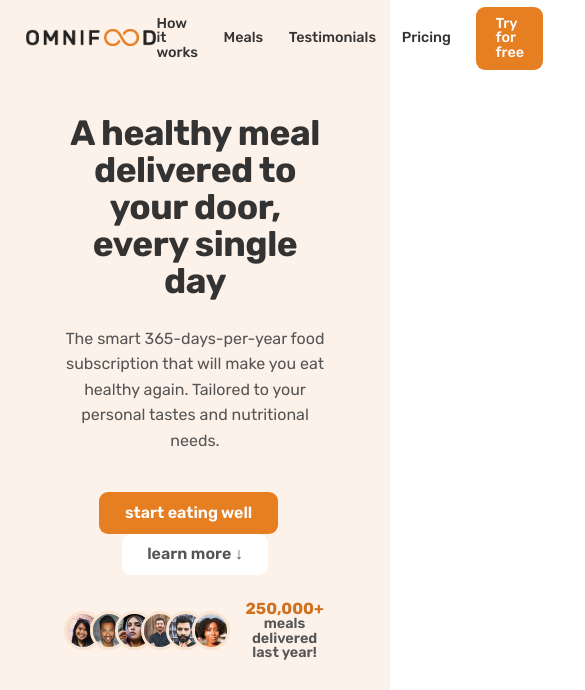
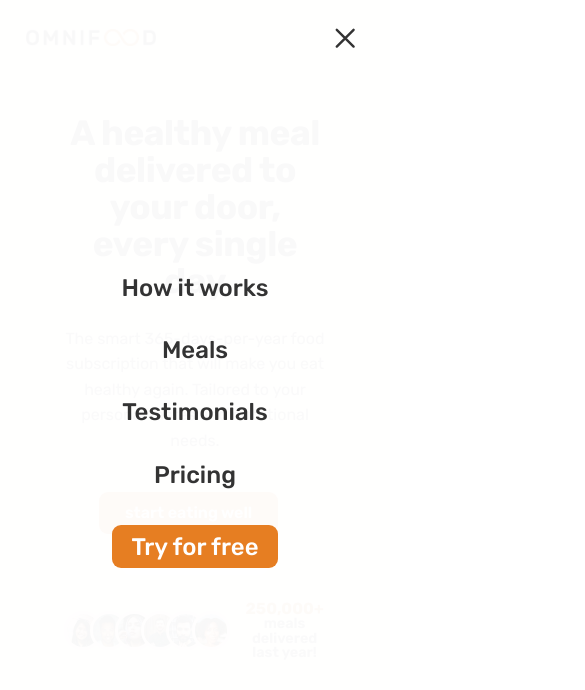
Before and after one commit to Oonie11/omniFood_Website, a plain HTML site: page index.html in a window 390 px wide. Shown: the top 690 px of the page, 585 px wide, since content can reach past the window. Drawn offline with nearby package versions, Linux system fonts and the light colour scheme.

Commit message:
add mobile navigation

```diff
--- a/css/general.css
+++ b/css/general.css
@@ -72,6 +72,7 @@ html {
   /* 10px / 16px = 0.625 = 62.5%  16px is default font size, while 10px is our preferred size.*/
   /* Percentage of user's browser font-size setting */
   font-size: 62.5%;
+  overflow-x: hidden;
 }
 
 /* default styles for the website */
@@ -80,6 +81,10 @@ body {
   font-weight: 400;
   line-height: 1;
   color: #555; /*here the 555 represents 55 55 55, since 2 digits are same you can just write 1 for each pair.*/
+
+  /* overflow content in x direction will be hidden */
+  /* only works if there is nothing in absolute relation to the body */
+  overflow-x: hidden;
 }
 
 strong {
--- a/css/queries.css
+++ b/css/queries.css
@@ -117,6 +117,71 @@ instead, assume 1rem = 1em = 16px */
   .btn--form {
     margin-top: 1.2rem;
   }
+
+  /* MOBILE NAVIGATION */
+  .btn-mobile-nav {
+    display: block;
+  }
+
+  .main-nav {
+    background-color: rgba(255, 255, 255, 0.97);
+    position: absolute;
+    top: 0;
+    left: 0;
+
+    /* covering the entire screen */
+    width: 100%;
+    /* 100% of entire view-port height */
+    height: 100vh;
+
+    /* moving the out of the view */
+    /* we can use left property but this is more optimized and faster */
+    transform: translateX(100%);
+
+    display: flex;
+    align-items: center;
+    justify-content: center;
+    transition: all 0.5s ease-in;
+
+    /* hide-nav */
+    /* allows no transition at all */
+    /* display: none; */
+
+    /* 1. hide it visually */
+    opacity: 0;
+
+    /* 2.make it unaccessible to mouse and keyboard */
+    pointer-events: none;
+
+    /* hide it from screen readers */
+    visibility: none;
+  }
+
+  .nav-open .main-nav {
+    /* enabling all the disabled features for mobile-nav */
+    opacity: 1;
+    pointer-events: auto;
+    visibility: visible;
+    transform: translateX(0);
+  }
+
+  .nav-open .icon-mobile-nav[name="close-outline"] {
+    display: block;
+  }
+
+  .nav-open .icon-mobile-nav[name="menu-outline"] {
+    display: none;
+  }
+
+  .main-nav-list {
+    flex-direction: column;
+    gap: 4.8rem;
+  }
+
+  .main-nav-link:link,
+  .main-nav-link:visited {
+    font-size: 3rem;
+  }
 }
 
 /* - Font sizes (px)
--- a/css/style.css
+++ b/css/style.css
@@ -6,6 +6,8 @@
   justify-content: space-between;
   align-items: center;
   background-color: #fdf2e9;
+  /* for absolute positioning of mobile nav */
+  position: relative;
 
   /* fixed height to create a sticky nav-bar */
   height: 9.6rem;
@@ -53,6 +55,27 @@
 .main-nav-link.nav-cta:hover,
 .main-nav-link.nav-cta:active {
   background-color: #cf711f;
+}
+
+/* MOBILE NAV */
+
+.btn-mobile-nav {
+  border: none;
+  background: none;
+  cursor: none;
+
+  display: none;
+}
+
+.icon-mobile-nav {
+  height: 4.8rem;
+  width: 4.8rem;
+  color: #333;
+}
+
+/* SELECTION based on ATTRIBUTE of the element*/
+.icon-mobile-nav[name="close-outline"] {
+  display: none;
 }
 
 /* ************************************************* */
--- a/index.html
+++ b/index.html
@@ -24,7 +24,7 @@
   <!-- **************** BODY-SECTION ************ -->
   <body>
     <!-- **************** NAV-BAR-SECTION ************ -->
-    <header class="header">
+    <header class="header nav-open">
       <a href="#">
         <img class="logo" src="./img/omnifood-logo.png" alt="omnifood-logo" />
       </a>
@@ -37,6 +37,10 @@
           <li><a class="main-nav-link nav-cta" href="#">Try for free</a></li>
         </ul>
       </nav>
+      <button class="btn-mobile-nav">
+        <ion-icon class="icon-mobile-nav" name="menu-outline"></ion-icon>
+        <ion-icon class="icon-mobile-nav" name="close-outline"></ion-icon>
+      </button>
     </header>
     <!-- adding main element, to contain non repeating elements. unlike nav bar and footer -->
     <!-- **************** MAIN-SECTION ************ -->
```
